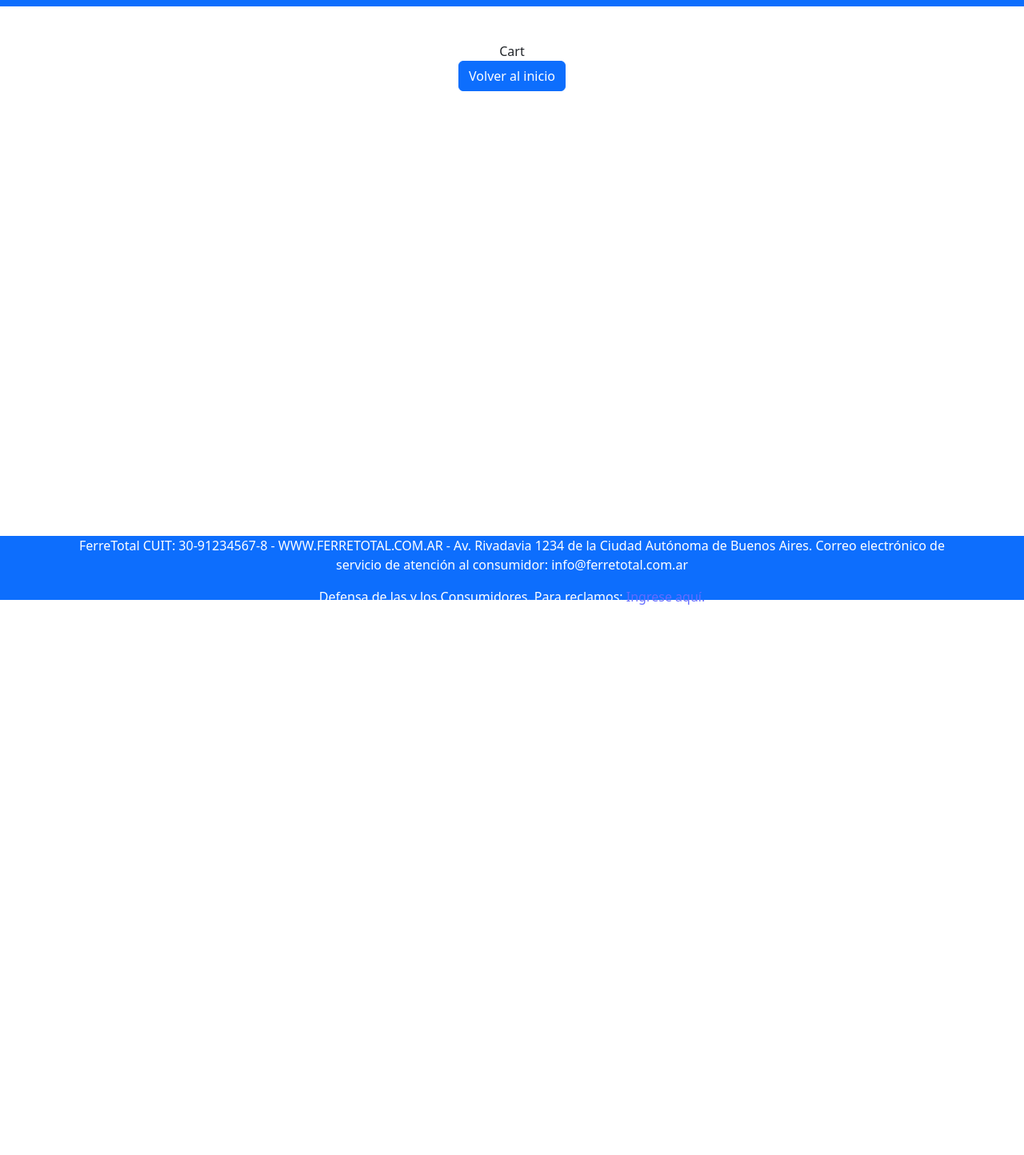
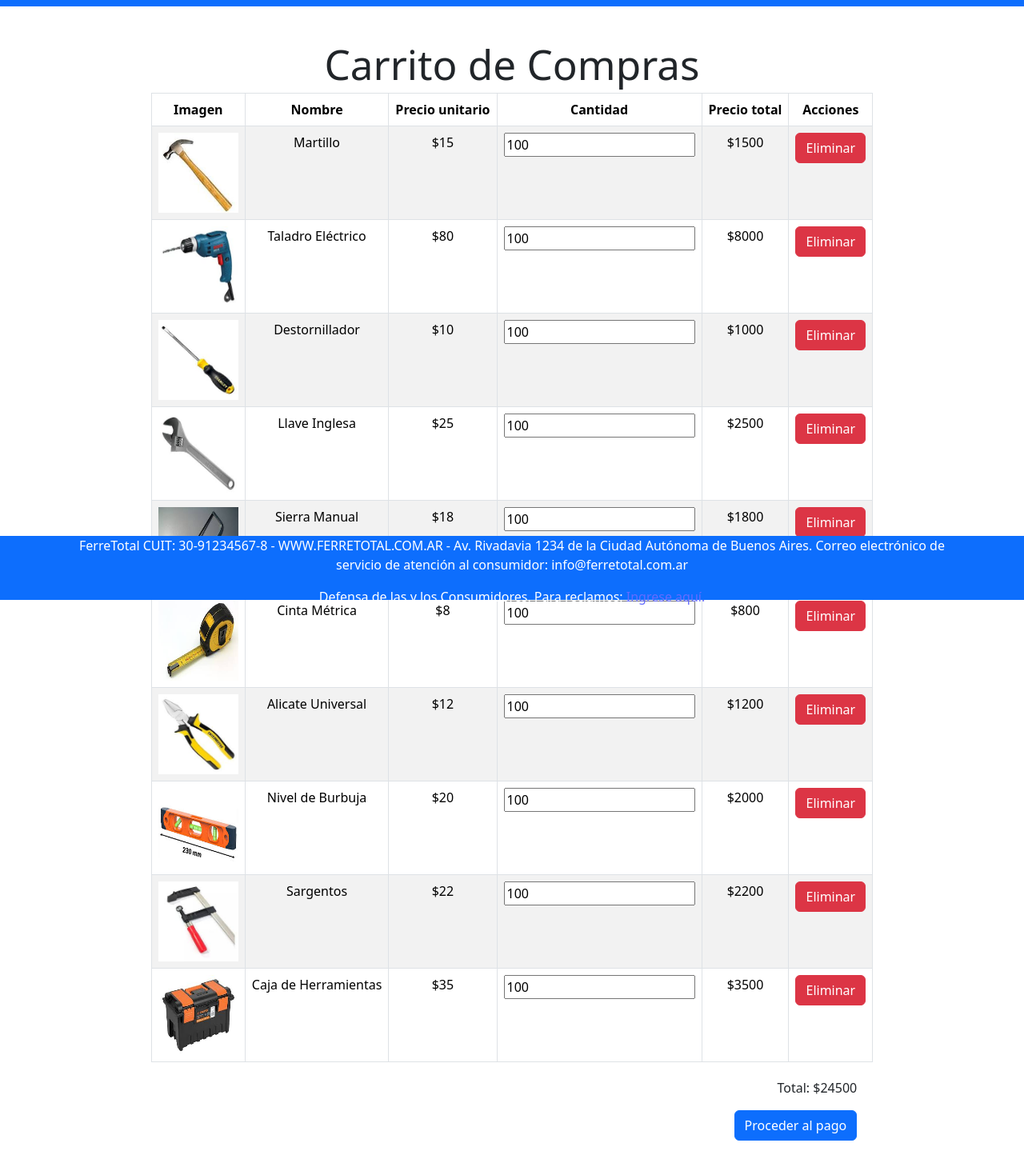
Before and after one commit to FedeAlvarado/TPI-LAB3, a React (Vite) app in the folder tpi-lab3/: page /cart in a window 1280 px wide. Shown: the part 50-1494 px from the top of the page at 80% size. Before the commit the page ends 800 px from the top, so only its background shows below. Built offline with nearby package versions, Linux system fonts and the light colour scheme.

Commit message:
realizacion de cart

```diff
--- a/tpi-lab3/package.json
+++ b/tpi-lab3/package.json
@@ -24,6 +24,6 @@
     "eslint-plugin-react": "^7.34.1",
     "eslint-plugin-react-hooks": "^4.6.0",
     "eslint-plugin-react-refresh": "^0.4.6",
-    "vite": "^5.2.0"
+    "vite": "^5.2.11"
   }
 }
--- a/tpi-lab3/src/App.jsx
+++ b/tpi-lab3/src/App.jsx
@@ -60,7 +60,7 @@ function App() {
       path: "/cart",
       element: (
         <Layout>
-          <Cart></Cart>
+          <Cart listProducts={product}></Cart>
         </Layout>
 
       ),
--- a/tpi-lab3/src/components/cart/Cart.jsx
+++ b/tpi-lab3/src/components/cart/Cart.jsx
@@ -1,25 +1,93 @@
-import React from "react";
+import Table from 'react-bootstrap/Table';
 import Button from 'react-bootstrap/Button';
 import { useNavigate } from "react-router-dom";
+import React, { useState, useEffect } from 'react';
 import Navbar2 from "../navbar/Navbar";
+import PropTypes from 'prop-types';
 
-const Cart = () => {
-
+const Cart = ({ listProducts }) => {
   const navigate = useNavigate();
+  const [products, setProducts] = useState(listProducts);
 
   const handleClick = () => {
     navigate("/");
   };
 
+  useEffect(() => {
+
+    const updatedProducts = listProducts.map(product => ({
+      ...product,
+      quantity: product.quantity || 1 // Inicializa la cantidad de cada producto en 1 si aún no está definida
+    }));
+    setProducts(updatedProducts);
+  }, [listProducts]);
+
+  const handleRemove = (id) => {
+    const index = products.findIndex(product => product.id === id);
+    if (index !== -1) {
+      const updatedProducts = [...products];
+      updatedProducts.splice(index, 1); // Elimina el producto en el índice encontrado
+      setProducts(updatedProducts);
+    }
+  };
+
+
+  const handleQuantityChange = (index, quantity) => {
+    const updatedProducts = [...products];
+    updatedProducts[index] = { ...updatedProducts[index], quantity: parseInt(quantity, 10) };
+    setProducts(updatedProducts); // Actualizar el estado con la copia actualizada del arreglo de productos
+  };
+
+
+  const total = products.reduce((acc, product) => acc + (product.precio * product.quantity), 0);
+
   return (
     <div>
-
-      Cart
-      <br></br>
+      <Navbar2 />
+      <h1>Carrito de Compras</h1>
+      <Table striped bordered hover>
+        <thead>
+          <tr>
+            <th>Imagen</th>
+            <th>Nombre</th>
+            <th>Precio unitario</th>
+            <th>Cantidad</th>
+            <th>Precio total</th>
+            <th>Acciones</th>
+          </tr>
+        </thead>
+        <tbody>
+          {products.map((product, index) => (
+            <tr key={product.id}>
+              <td><img src={product.imageFileName} alt={product.nombre} style={{ width: "100px", height: "100px" }} /></td>
+              <td>{product.nombre}</td>
+              <td>${product.precio}</td>
+              <td>
+                <input
+                  type="number"
+                  value={product.quantity}
+                  onChange={(e) => handleQuantityChange(index, e.target.value)}
+                />
+              </td>
+              <td>${product.precio * product.quantity}</td>
+              <td>
+                <Button variant="danger" onClick={() => handleRemove(product.id)}>Eliminar</Button>
+              </td>
+            </tr>
+          ))}
+        </tbody>
+      </Table>
+      <div style={{ margin: '20px', textAlign: 'right' }}>
+        <p>Total: ${total}</p>
+        <Button variant="primary" onClick={() => console.log("Proceder al pago")}>Proceder al pago</Button>
+      </div>
       <Button onClick={handleClick}>Volver al inicio</Button>
     </div>
   );
-
 };
 
+Cart.propTypes = {
+  listProducts: PropTypes.array
+}
+
 export default Cart;
--- a/tpi-lab3/src/data/Data.js
+++ b/tpi-lab3/src/data/Data.js
@@ -1,62 +1,72 @@
-export const listProduct =[
+export const listProduct = [
     {
       nombre: "Martillo",
       descripcion: "Herramienta manual para clavar y retirar clavos.",
       precio: 15,
-            imageFileName:"./src/data/images/1.jpg"
+      imageFileName: "./src/data/images/1.jpg",
+      quantity: 100
     },
     {
       nombre: "Taladro Eléctrico",
       descripcion: "Taladro de alta potencia para perforar madera, metal y concreto.",
       precio: 80,
-            imageFileName:"./src/data/images/2.jpg"
+      imageFileName: "./src/data/images/2.jpg",
+      quantity: 100
     },
     {
       nombre: "Destornillador",
       descripcion: "Destornillador de punta plana y estrella con mango ergonómico.",
       precio: 10,
-            imageFileName:"./src/data/images/3.jpg"
+      imageFileName: "./src/data/images/3.jpg",
+      quantity: 100
     },
     {
       nombre: "Llave Inglesa",
       descripcion: "Llave ajustable para apretar o aflojar tuercas y tornillos.",
       precio: 25,
-            imageFileName:"./src/data/images/4.jpg"
+      imageFileName: "./src/data/images/4.jpg",
+      quantity: 100
     },
     {
       nombre: "Sierra Manual",
       descripcion: "Sierra para cortar madera con mango cómodo.",
       precio: 18,
-            imageFileName:"./src/data/images/5.jpg"
+      imageFileName: "./src/data/images/5.jpg",
+      quantity: 100
     },
     {
       nombre: "Cinta Métrica",
       descripcion: "Cinta métrica retráctil de 5 metros para medir superficies.",
       precio: 8,
-            imageFileName:"./src/data/images/6.jpg"
+      imageFileName: "./src/data/images/6.jpg",
+      quantity: 100
     },
     {
       nombre: "Alicate Universal",
       descripcion: "Alicate multiusos para cortar y sujetar objetos.",
       precio: 12,
-            imageFileName:"./src/data/images/7.jpg"
+      imageFileName: "./src/data/images/7.jpg",
+      quantity: 100
     },
     {
       nombre: "Nivel de Burbuja",
       descripcion: "Nivel para verificar la horizontalidad y verticalidad de superficies.",
       precio: 20,
-            imageFileName:"./src/data/images/8.jpg"
+      imageFileName: "./src/data/images/8.jpg",
+      quantity: 100
     },
     {
       nombre: "Sargentos",
       descripcion: "Sargentos de apriete rápido para sujetar piezas durante el trabajo.",
       precio: 22,
-            imageFileName:"./src/data/images/9.jpg"
+      imageFileName: "./src/data/images/9.jpg",
+      quantity: 100
     },
     {
       nombre: "Caja de Herramientas",
       descripcion: "Caja organizadora para almacenar y transportar herramientas.",
       precio: 35,
-            imageFileName:"./src/data/images/10.jpg"
+      imageFileName: "./src/data/images/10.jpg",
+      quantity: 100
     }
   ];
```
Also changed, not shown: 1 other file (tests, documents, lock files or other folders). Lines whose indentation alone changed are shown as unchanged.
